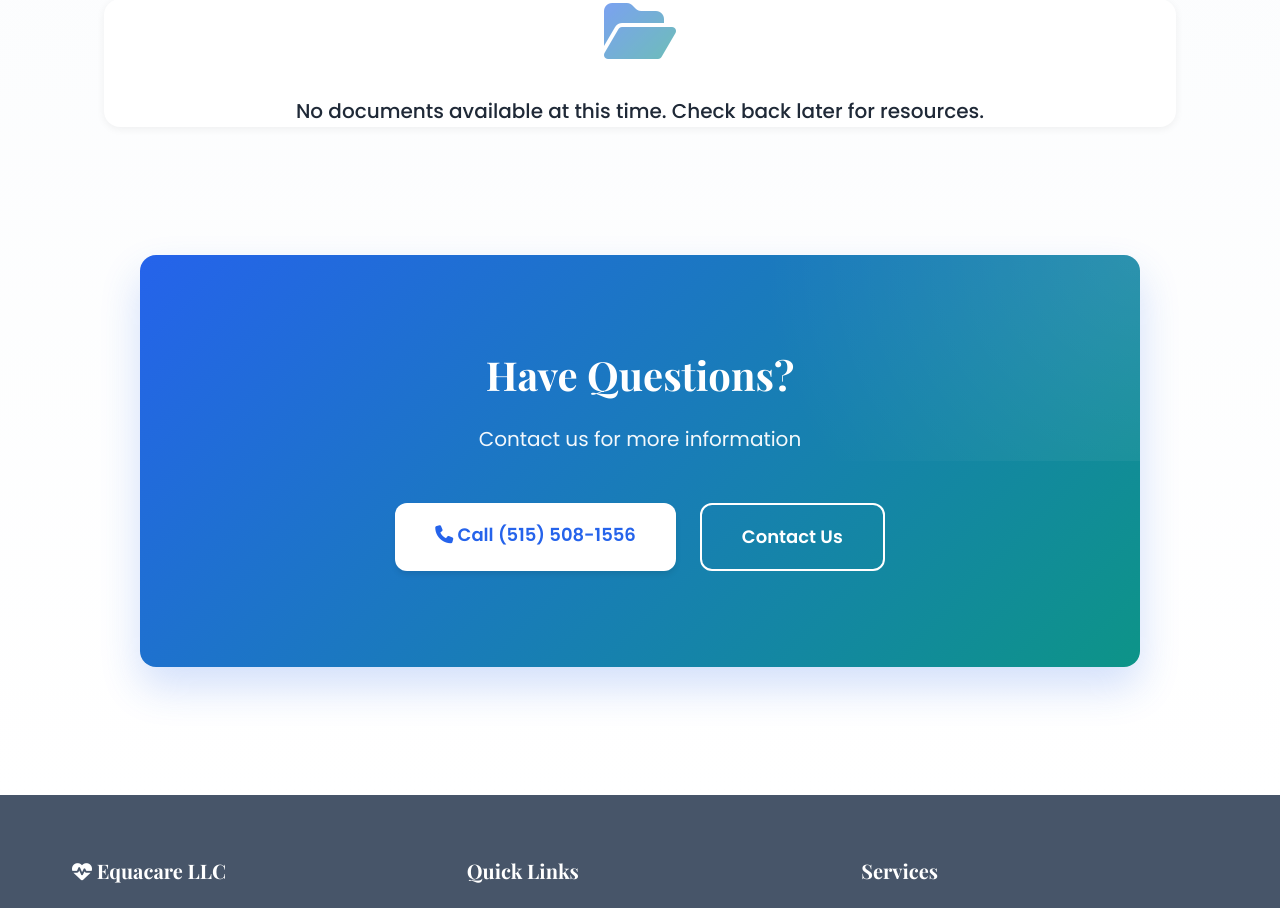
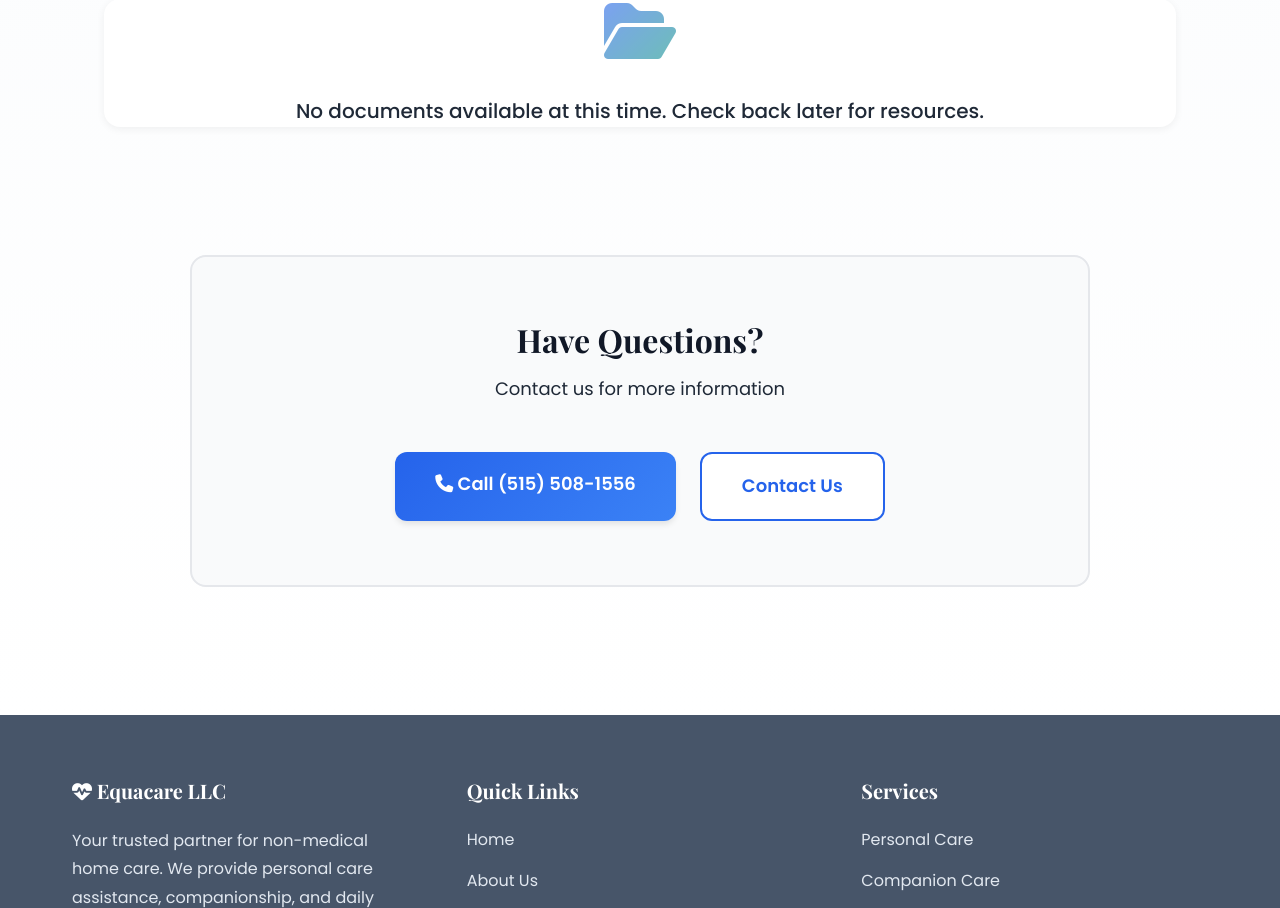
Before and after one commit to theequacare/equacare, a Django app: page /knowledge/ in a window 1280 px wide. Shown: the part 831-1739 px from the top of the page. Run offline with Django 4.2, Linux system fonts and the light colour scheme; data that the repository does not hold is empty.

Commit message:
Simplify Knowledge Center CTA section - remove gradient background for cleaner look

```diff
--- a/static/css/style.css
+++ b/static/css/style.css
@@ -1810,39 +1810,25 @@ a:hover {
 /* CTA */
 .knowledge-simple-cta {
     text-align: center;
-    padding: calc(var(--spacing-2xl) * 1.5);
-    background: linear-gradient(135deg, #2563eb 0%, #0d9488 100%);
+    padding: var(--spacing-2xl);
+    background: var(--gray-50);
     border-radius: var(--radius-xl);
-    max-width: 1000px;
+    max-width: 900px;
     margin: calc(var(--spacing-2xl) * 2) auto var(--spacing-2xl);
-    box-shadow: 0 20px 40px rgba(37, 99, 235, 0.2);
-    position: relative;
-    overflow: hidden;
-}
-
-.knowledge-simple-cta::before {
-    content: '';
-    position: absolute;
-    top: -50%;
-    right: -50%;
-    width: 100%;
-    height: 100%;
-    background: radial-gradient(circle, rgba(255,255,255,0.1) 0%, transparent 70%);
+    border: 2px solid var(--gray-200);
 }
 
 .knowledge-simple-cta h2 {
-    font-size: 2.5rem;
-    color: var(--white);
-    margin-bottom: var(--spacing-md);
+    font-size: 2rem;
+    color: var(--gray-900);
+    margin-bottom: var(--spacing-sm);
     font-weight: 700;
-    position: relative;
 }
 
 .knowledge-simple-cta p {
-    font-size: 1.25rem;
-    color: rgba(255, 255, 255, 0.95);
+    font-size: 1.125rem;
+    color: var(--gray-600);
     margin-bottom: var(--spacing-xl);
-    position: relative;
 }
 
 .knowledge-simple-buttons {
@@ -1850,28 +1836,6 @@ a:hover {
     gap: var(--spacing-md);
     justify-content: center;
     flex-wrap: wrap;
-    position: relative;
-}
-
-.knowledge-simple-buttons .btn-primary {
-    background: var(--white);
-    color: var(--primary-color);
-}
-
-.knowledge-simple-buttons .btn-primary:hover {
-    background: var(--gray-100);
-    transform: translateY(-2px);
-}
-
-.knowledge-simple-buttons .btn-secondary {
-    background: transparent;
-    border: 2px solid var(--white);
-    color: var(--white);
-}
-
-.knowledge-simple-buttons .btn-secondary:hover {
-    background: rgba(255, 255, 255, 0.1);
-    transform: translateY(-2px);
 }
 
 /* ===================================
```
